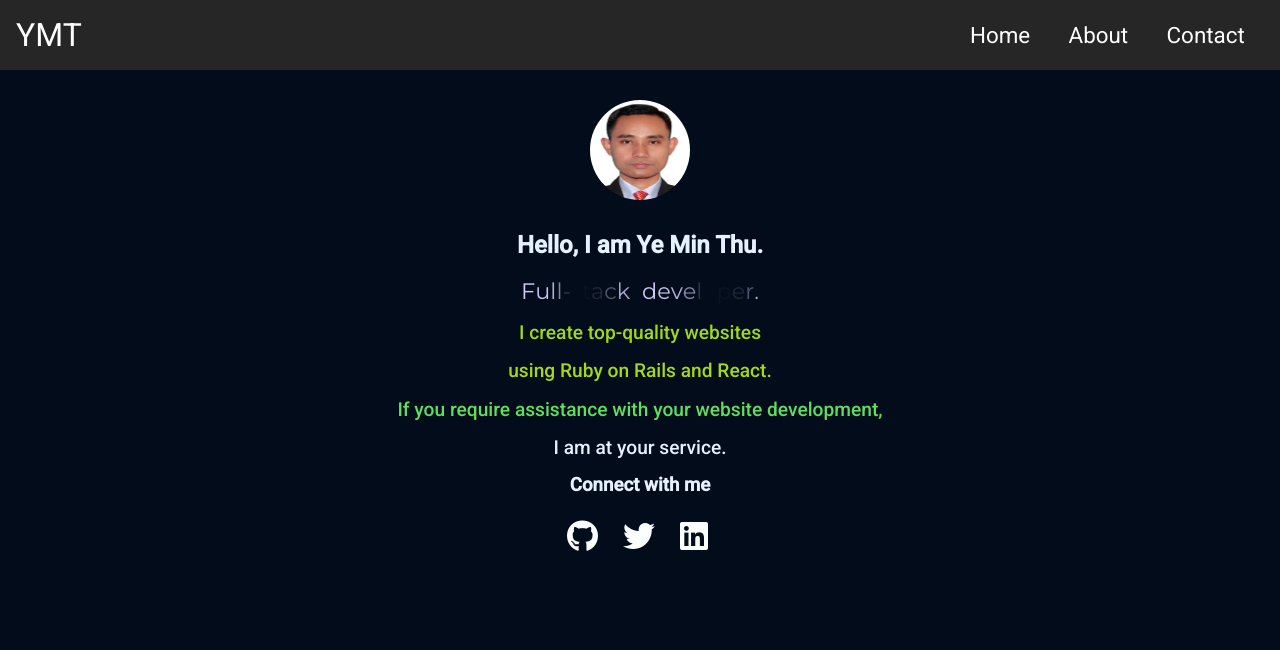
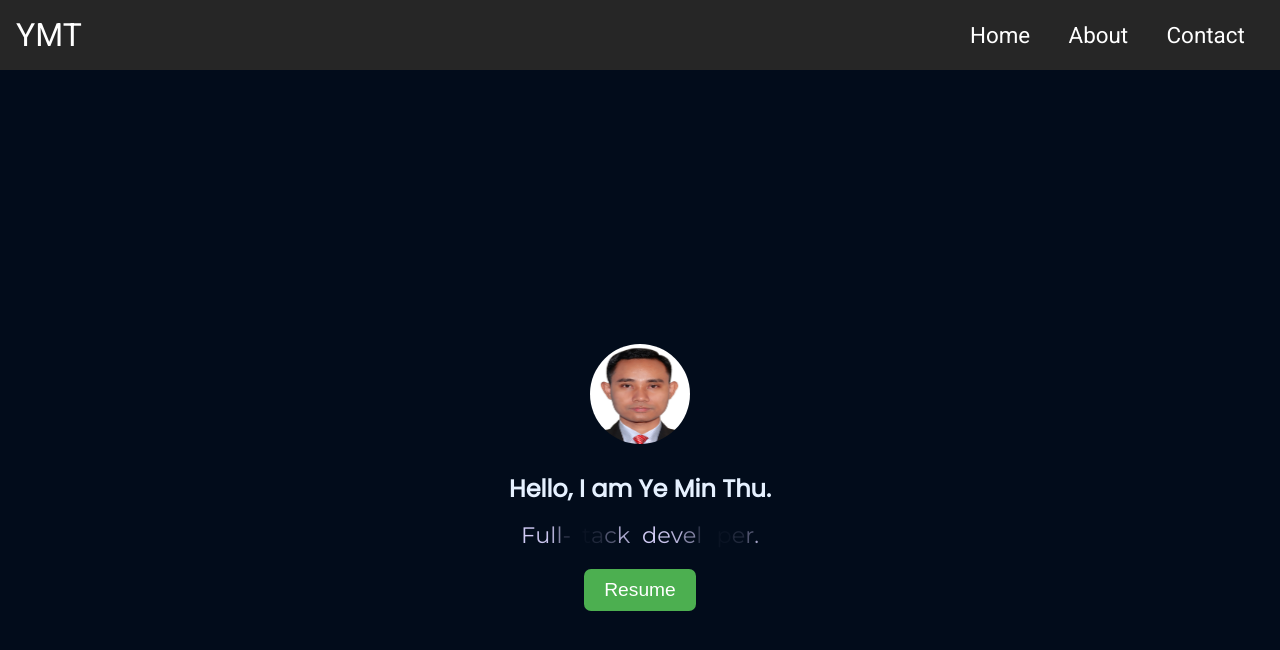
Before and after one commit to mryeminthu/react-portfolio, a React (Create React App) app: page / in a window 1280 px wide. Shown: the top 650 px of the page. Built offline with nearby package versions, Linux system fonts and the light colour scheme.

Commit message:
Add resume button

```diff
--- a/src/components/About/About.jsx
+++ b/src/components/About/About.jsx
@@ -1,9 +1,35 @@
 import React from "react";
+import "./about.css";
+import SocialIcons from "./SocialIcons";
 
 const About = () => {
+  const aboutMe = [
+    "I hold a computer science degree and proudly identify as a Micronaut.",
+    "I create top-quality websites",
+    "using Ruby on Rails and React.",
+    "If you require assistance with your website development,",
+    "I am at your service.",
+  ];
   return (
     <div>
-      <h2>About Page</h2>
+      <h2>About me</h2>
+      <div>
+        {aboutMe.map((line, index) => (
+          <p
+            className="about-me"
+            key={index}
+            style={{
+              animation: `colorChange 10s infinite alternate ${index * 2}s`,
+            }}
+          >
+            {line}
+          </p>
+        ))}
+        <section>
+          <h3 className="bounce-animation">Connect with me</h3>
+          <SocialIcons />
+        </section>
+      </div>
     </div>
   );
 };
--- /dev/null
+++ b/src/components/About/about.css
@@ -0,0 +1,61 @@
+.about-me {
+    font-size: 1.2rem;
+    font-weight: 500;
+  }
+
+  @keyframes colorChange {
+    0% {
+      color: #4CAF50;
+    }
+    50% {
+      color: #afd809;
+    }
+    100% {
+      color: #4CAF50;
+    }
+  }
+
+  section .bounce-animation {
+    animation: bounceAnimation 3s infinite;
+  }
+
+  @keyframes bounceAnimation {
+    0%, 20%, 50%, 80%, 100% {
+      transform: translateY(0);
+    }
+    40% {
+      transform: translateY(-5px);
+    }
+    60% {
+      transform: translateY(-5px);
+    }
+  }
+
+  .social-icons {
+    margin-top: 15px;
+  }
+
+  .social-icons a {
+    color: #333;
+    text-decoration: none;
+    margin: 0 10px;
+    color: #ffffff;
+    animation: iconsChange 5s infinite alternate;
+  }
+
+  .social-icons i {
+    margin-right: 5px;
+    font-size: 2rem;
+  }
+
+  @keyframes iconsChange {
+    0% {
+      color: #ffffff;
+    }
+    50% {
+      color: #4CAF50;
+    }
+    100% {
+      color: #ffffff;
+    }
+  }
--- a/src/components/Home/Home.jsx
+++ b/src/components/Home/Home.jsx
@@ -1,21 +1,24 @@
 import React from "react";
 import "./home.css";
 import myimage from "./ymt.jpg";
-import SocialIcons from "./SocialIcons";
+import resumePDF from "./resume.pdf";
 
 const Home = () => {
   const text = "Full-stack developer.";
-  const aboutMe = [
-    "I create top-quality websites",
-    "using Ruby on Rails and React.",
-    "If you require assistance with your website development,",
-    "I am at your service.",
-  ];
+
+  const resumeDownload = () => {
+    const link = document.createElement("a");
+    link.href = resumePDF;
+    link.download = "resume.pdf";
+    document.body.appendChild(link);
+    link.click();
+    document.body.removeChild(link);
+  };
 
   return (
-    <div className="home">
-      <header>
-        <img src={myimage} alt="MyImage" className="header-image" />
+    <div className="home-component">
+      <section>
+        <img src={myimage} alt="MyImage" className="home-image" />
         <h2>Hello, I am Ye Min Thu.</h2>
         <p className="appear-animation">
           {text.split(" ").map((word, wordIndex) => (
@@ -32,21 +35,10 @@ const Home = () => {
             </React.Fragment>
           ))}
         </p>
-        {aboutMe.map((line, index) => (
-          <p
-            className="about-me"
-            key={index}
-            style={{
-              animation: `colorChange 10s infinite alternate ${index * 2}s`,
-            }}
-          >
-            {line}
-          </p>
-        ))}
-      </header>
-      <section>
-        <h3 className="bounce-animation">Connect with me</h3>
-        <SocialIcons />
+        <br />
+        <button className="resume-button" onClick={resumeDownload}>
+          Resume
+        </button>
       </section>
     </div>
   );
--- a/src/components/Home/home.css
+++ b/src/components/Home/home.css
@@ -1,25 +1,27 @@
-.home {
+.home-component {
   width: 100%;
-  text-align: center;
   display: flex;
   flex-direction: column;
+  justify-content: center;
+  align-items: center;
+  text-align: center;
   height: 100vh;
   line-height: 2;
   padding: 15px;
 }
 
-.header-image {
+.home-image {
   margin: 15px 0 10px;
   width: 100px;
   height: 100px;
   border-radius: 50%;
 }
 
-header h1 {
+section h2 {
   font-family: 'Poppins', sans-serif;
 }
 
-header p.appear-animation {
+section p.appear-animation {
   display: inline-block;
   white-space: nowrap;
   font-family: 'Montserrat', sans-serif;
@@ -27,7 +29,7 @@ header p.appear-animation {
   font-size: 1.4rem;
 }
 
-header p.appear-animation span {
+section p.appear-animation span {
   display: inline-block;
   opacity: 0;
   animation: appearAnimation 5s infinite;
@@ -42,64 +44,17 @@ header p.appear-animation span {
   }
 }
 
-.about-me {
+.resume-button {
+  margin-top: 12px;
+  padding: 10px 20px;
   font-size: 1.2rem;
-  font-weight: 500;
+  background-color: #4CAF50;
+  color: white;
+  border: none;
+  border-radius: 7px;
+  cursor: pointer;
 }
 
-@keyframes colorChange {
-  0% {
-    color: #10e7b5;
-  }
-  50% {
-    color: #afd809;
-  }
-  100% {
-    color: #10e7b5;
-  }
+.resume-button:hover {
+  background-color: #288e2d;
 }
-
-section .bounce-animation {
-  animation: bounceAnimation 3s infinite;
-}
-
-@keyframes bounceAnimation {
-  0%, 20%, 50%, 80%, 100% {
-    transform: translateY(0);
-  }
-  40% {
-    transform: translateY(-5px);
-  }
-  60% {
-    transform: translateY(-5px);
-  }
-}
-
-.social-icons {
-  margin-top: 15px;
-}
-
-.social-icons a {
-  color: #333;
-  text-decoration: none;
-  margin: 0 10px;
-  color: #ffffff;
-  animation: iconsChange 5s infinite alternate;
-}
-
-.social-icons i {
-  margin-right: 5px;
-  font-size: 2rem;
-}
-
-@keyframes iconsChange {
-  0% {
-    color: #ffffff;
-  }
-  50% {
-    color: #10e7b5;
-  }
-  100% {
-    color: #ffffff;
-  }
-}
```
Also changed, not shown: src/components/About/SocialIcons.jsx (renamed from src/components/Home/SocialIcons.jsx), 1 other file (tests, documents, lock files or other folders).
